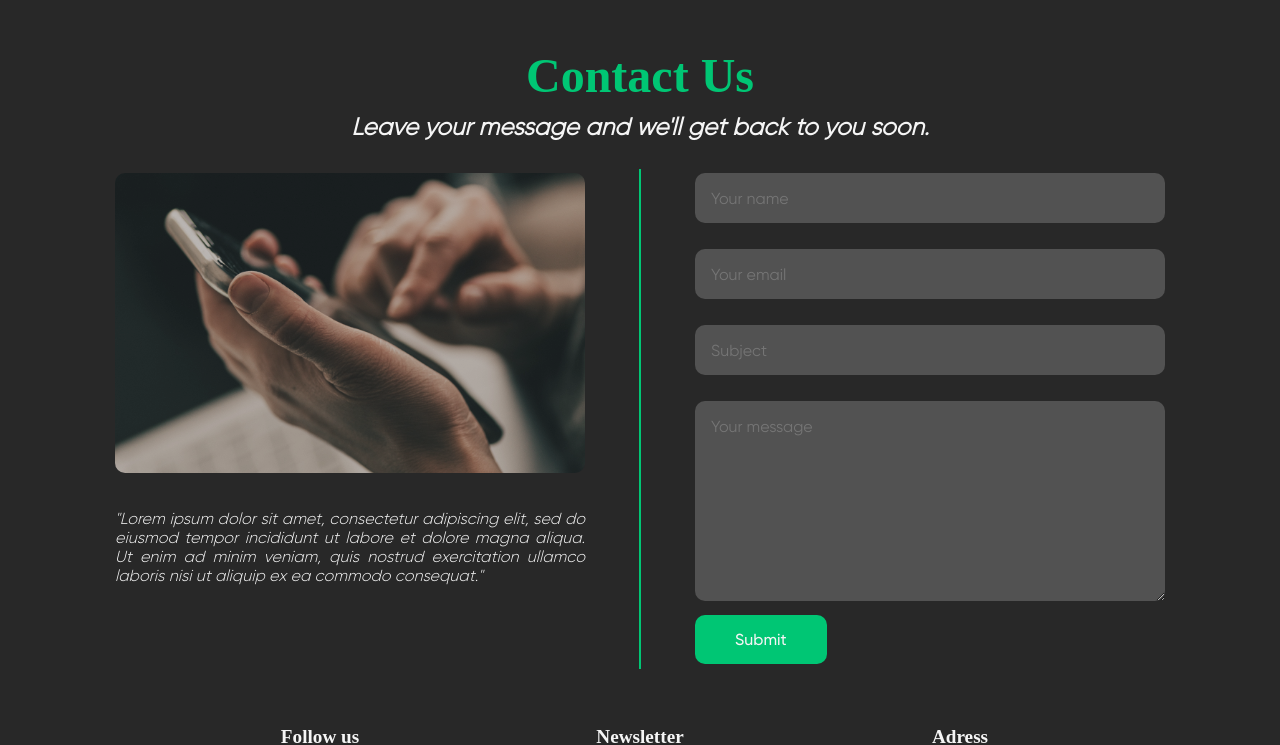
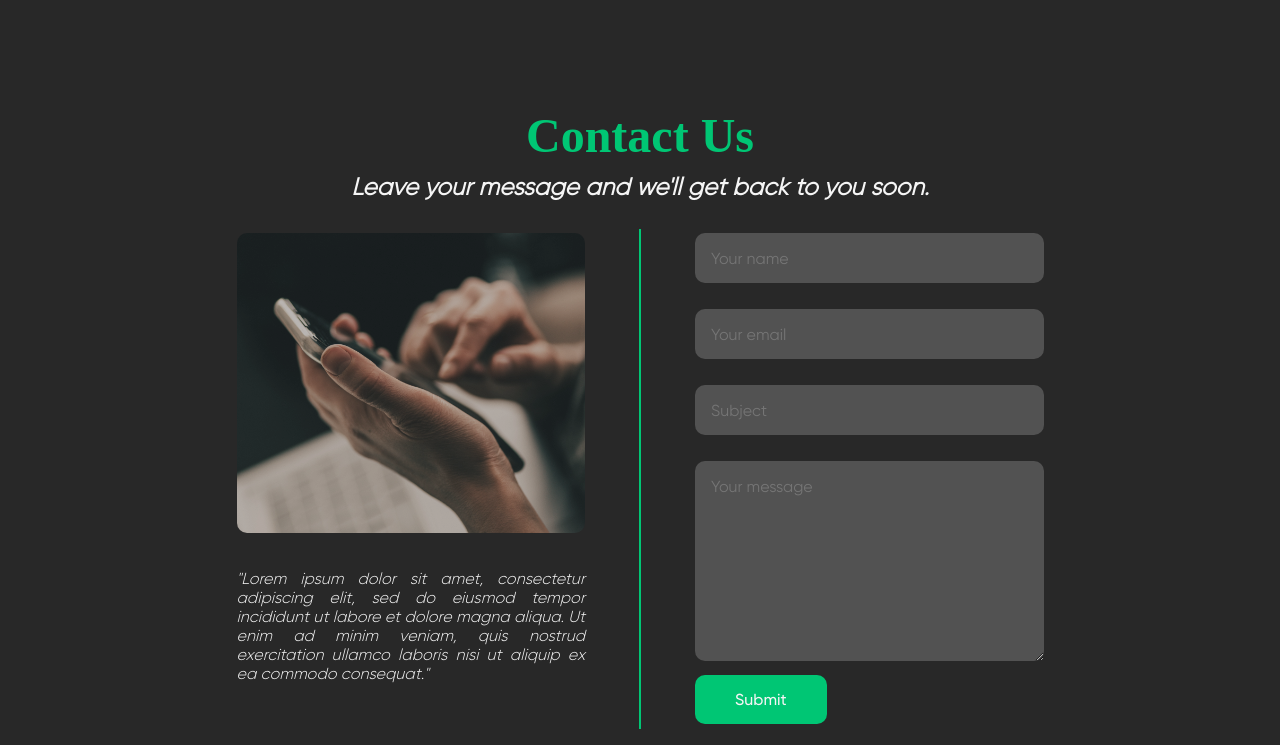
Before and after one commit to ESIEA-Dive/Mindto, a React (Create React App) app in the folder frontend_mindto/: page / in a window 1280 px wide. Shown: the part 3984-4729 px from the top of the page. Built offline with nearby package versions, Linux system fonts and the light colour scheme; a web font is replaced by a local one.

Commit message:
Wrapper contact section

```diff
--- a/frontend_mindto/src/container/Contact/Contact.jsx
+++ b/frontend_mindto/src/container/Contact/Contact.jsx
@@ -1,5 +1,7 @@
 import React from 'react';
 import image from '../../constants/images';
+
+import { AppWrap } from '../../wrapper';
 
 import './Contact.scss';
 
@@ -68,7 +70,7 @@ const Contact = () => {
       </div>
     </div>
 
-  )
-}
+  );
+};
 
-export default Contact;
+export default AppWrap(Contact, 'contact');
--- a/frontend_mindto/src/container/Contact/Contact.scss
+++ b/frontend_mindto/src/container/Contact/Contact.scss
@@ -1,5 +1,6 @@
 .ContactSectionStyle {
     height: 100%;
+    margin: auto;
     h1 {
         color: var(--secondary-color);
         font-family: "OctoberTamil";
@@ -130,7 +131,6 @@
             display: none;
         }
         .left {
-
             margin: auto;
             padding: 1rem;
             display: flex;
@@ -142,6 +142,5 @@
             max-width: 100%;
             padding: 4rem 1rem 2rem 1rem;
         }
-
     }
 }
```
Lines whose indentation alone changed are shown as unchanged.
